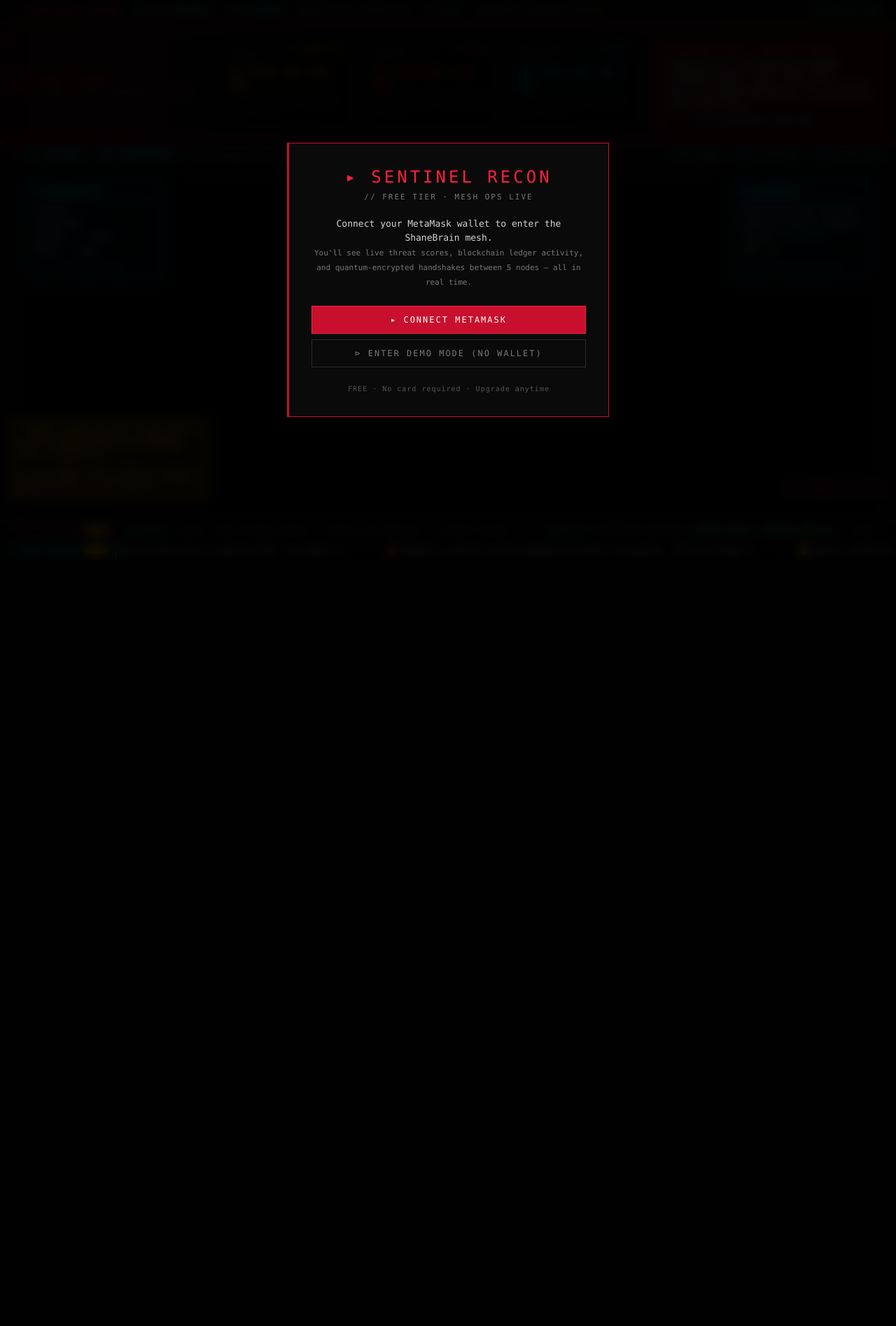
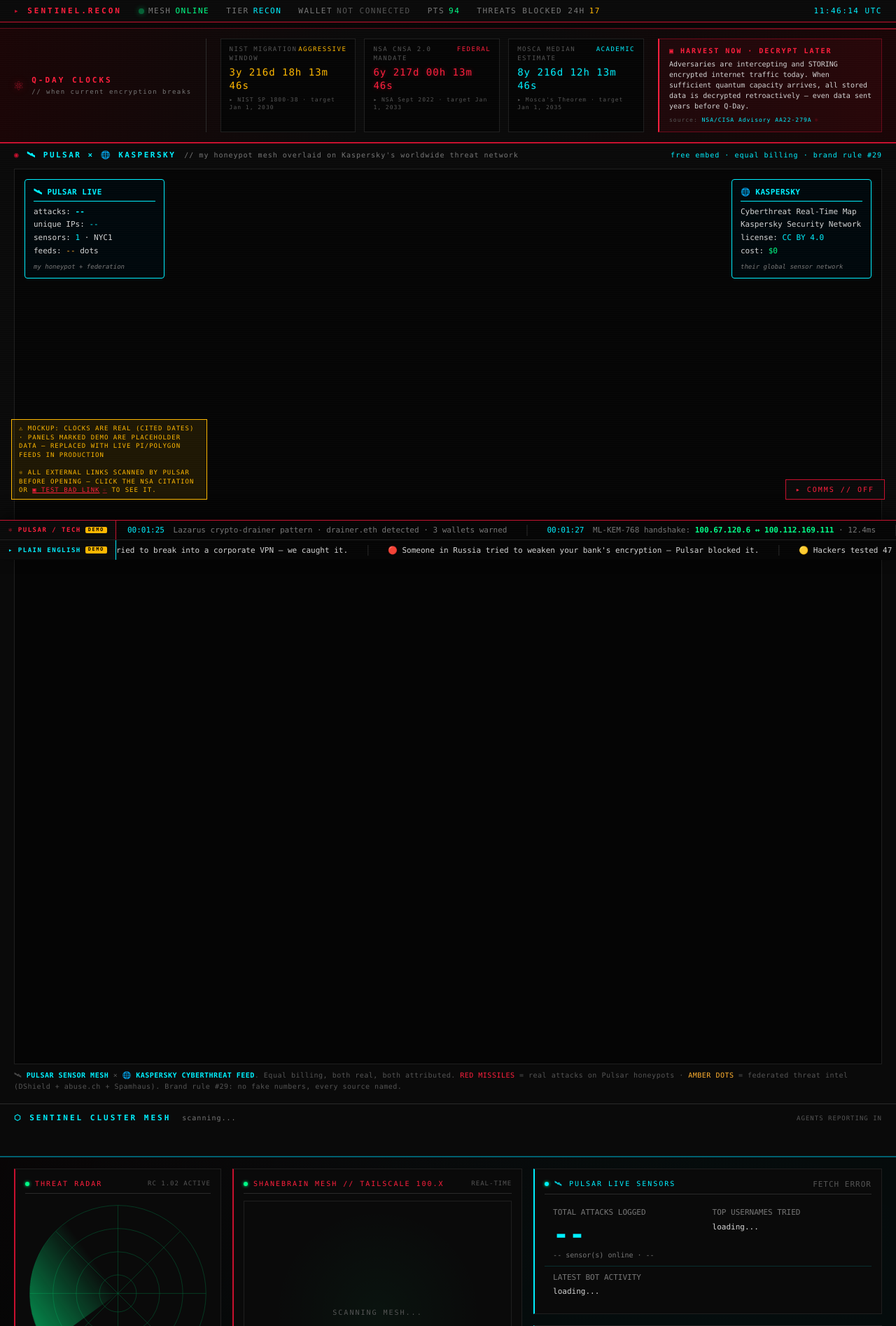
Before and after one commit to thebardchat/pulsar_sentinel, a Python web app: template ui/templates/recon.html in a window 1280 px wide. Shown: the top 1895 px of the page at 70% size. Before the commit the page ends 800 px from the top, so only its background shows below. Run offline with Jinja, Linux system fonts and the light colour scheme; the template is opened without the code that fills it, so the values that code supplies are empty; some libraries are stand-ins or nearby versions.

Commit message:
fix(recon): auto-dismiss wallet overlay — blockchain is Phase 2
No reason to gate the dashboard behind MetaMask when no contract is
deployed. enterDemo() fires automatically on load; overlay stays in
the DOM for when wallet auth is wired in Phase 2.

Co-Authored-By: Claude Sonnet 4.6 <noreply@anthropic.com>

```diff
--- a/ui/templates/recon.html
+++ b/ui/templates/recon.html
@@ -2413,11 +2413,14 @@ async function connectWallet() {
 }
 function enterDemo() {
   demoMode = true;
-  document.getElementById('walletDisplay').textContent = 'DEMO MODE';
-  document.getElementById('walletDisplay').style.color = 'var(--amber)';
+  document.getElementById('walletDisplay').textContent = 'NOT CONNECTED';
+  document.getElementById('walletDisplay').style.color = 'var(--text-muted)';
   document.getElementById('connectOverlay').classList.add('hidden');
   for (let i = 0; i < 4; i++) addTickerLine();
 }
+
+// Auto-dismiss overlay — blockchain is Phase 2, no gate needed yet
+enterDemo();
 
 // ============ PULSAR LINK SCANNER (every external link gets scanned) ============
 // Trust list — domains we know are safe (gov, our own infra, NIST/NSA/CISA)
```
